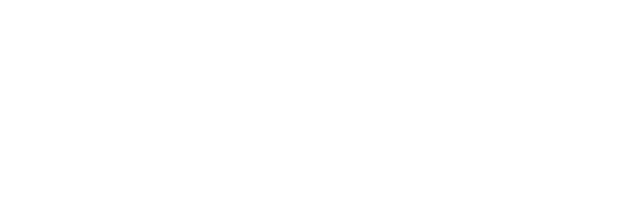
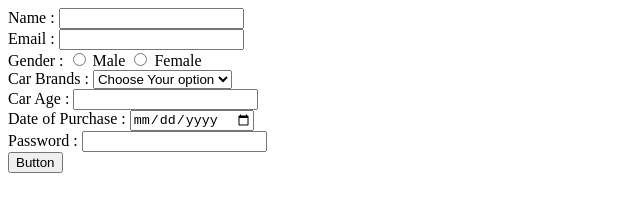
Before and after one commit to acciojob/car-insurance-form-Areddulanaveenkumar, a website: page main.html in a window 1280 px wide. Shown: the whole page, without its empty margins (0-640 px from the left). Drawn offline with Linux system fonts and the light colour scheme.

Commit message:
created a submission

```diff
--- a/main.html
+++ b/main.html
@@ -8,6 +8,31 @@
 
 <body>
 	<!-- the entire body must be written by student -->
+	<form method="post">
+		<label for="name">Name :</label>
+		<input id="name" type="text" required><br>
+		<label for="email">Email :</label>
+		<input id="email" type="email" required><br>
+		<label for="name">Gender :</label>
+		<input id="gender_M" name="name" type="radio" required>
+		<label for="gender_M">Male</label>
+		<input id="gender_FM" name="name" type="radio" required>
+		<label for="gender_FM">Female</label><br>
+		<label for="cars">Car Brands :</label>
+		<select id="cars">
+			<option>Choose Your option</option>
+			<option>BMW</option>
+			<option>Audi</option>
+			<option>Mercedez</option>
+		</select><br>
+		<label for="carage">Car Age :</label>
+		<input id="carage" type="number" required><br>
+		<label for="dop">Date of Purchase :</label>
+		<input ID="dop" type="date" required><br>
+		<label for="password">Password :</label>
+		<input id="password" type="password" required><br>
+		<button type="submit">Button</button>
+	</form>
     <script type="text/javascript" src="./script.js">
 </script>
 
```
